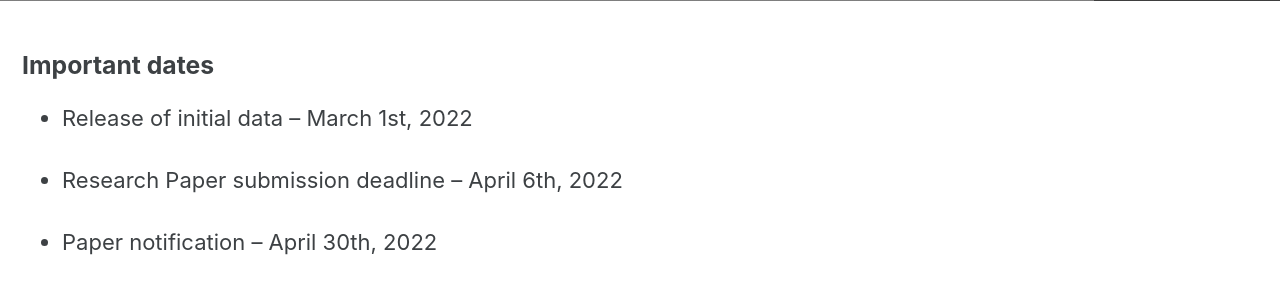
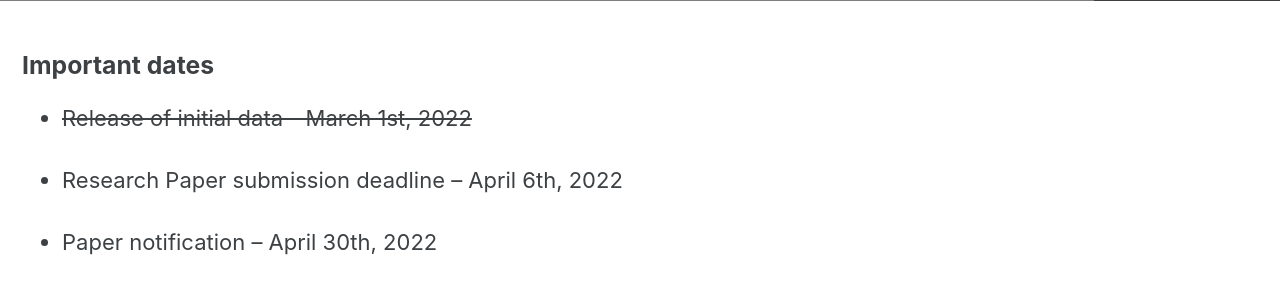
Before and after one commit to semantic-systems/nliwod-workshop, a Jekyll site: the page built from important-dates.md, in a window 1280 px wide. Shown: the part 310-602 px from the top of the page. Built offline with Jekyll 4.4.1, drawn with Linux system fonts in a browser that asks for light colours; cached includes are drawn as plain includes; part of the change alters nothing that is shown; grey boxes are pictures that could not be loaded.

```diff
--- a/important-dates.md
+++ b/important-dates.md
@@ -7,7 +7,7 @@ ref: important-dates
 
 ### Important dates
 
-* Release of initial data -- March 1st, 2022
+* <del>Release of initial data - March 1st, 2022</del>
 
 * Research Paper submission deadline -- April 6th, 2022
 
```
